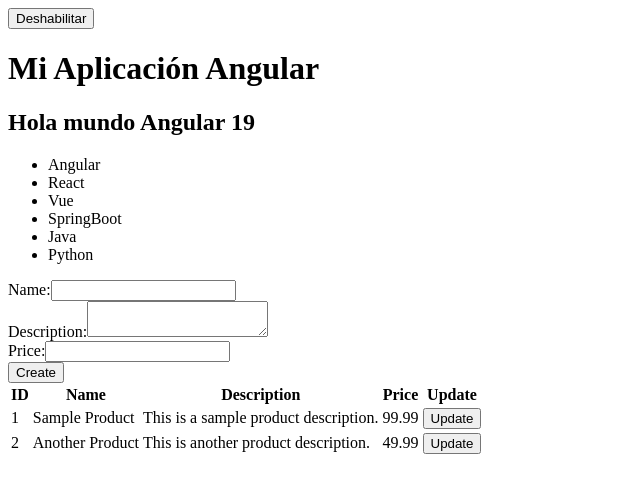
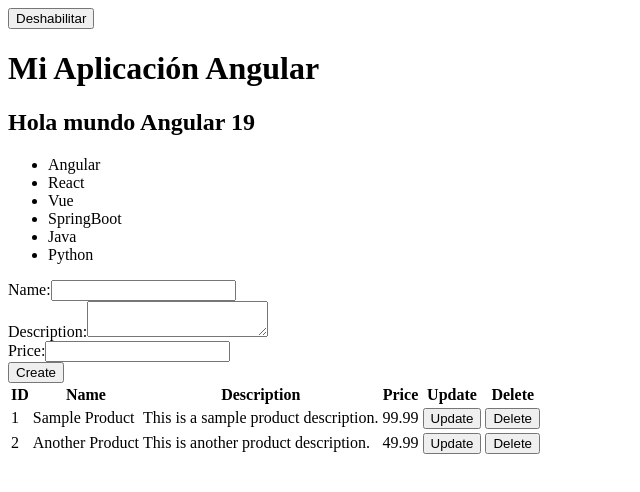
Before and after one commit to juanjomo4/angular-app, an Angular app: page / in a window 1280 px wide. Both pictures are taken after a click on the button "Habilitar". Shown: the top 492 px of the page, without its empty margins (0-640 px from the left). Built offline with nearby package versions, Linux system fonts and the light colour scheme.

Commit message:
Eliminación de product en la tabla y clean de los forms

```diff
--- a/src/app/products/components/products/product.component.html
+++ b/src/app/products/components/products/product.component.html
@@ -12,6 +12,7 @@
       <th>Description</th>
       <th>Price</th>
       <th>Update</th>
+      <th>Delete</th>
     </tr>
   </thead>
   <tbody>
@@ -24,6 +25,9 @@
       <td>
         <button (click)="onUpdateProduct(product)">Update</button>
       </td>
+      <td>
+        <button (click)="onDeleteProduct(product.id)">Delete</button>
+      </td>
     </tr>
 
     }
--- a/src/app/products/components/products/product.component.ts
+++ b/src/app/products/components/products/product.component.ts
@@ -50,9 +50,16 @@ export class ProductComponent implements OnInit {
         { ...product, id: new Date().getTime() },
       ];
     }
+    this.productSelected = new Product(); // Resetea el formulario para un nuevo producto
   }
 
   onUpdateProduct(product: Product) {
     this.productSelected = product;
   }
+
+  onDeleteProduct(id: number) {
+    // Filtra los productos para eliminar el producto con el ID especificado
+    this.products = this.products.filter((product) => product.id !== id);
+    console.log(`Product with ID ${id} deleted.`);
+  }
 }
```
